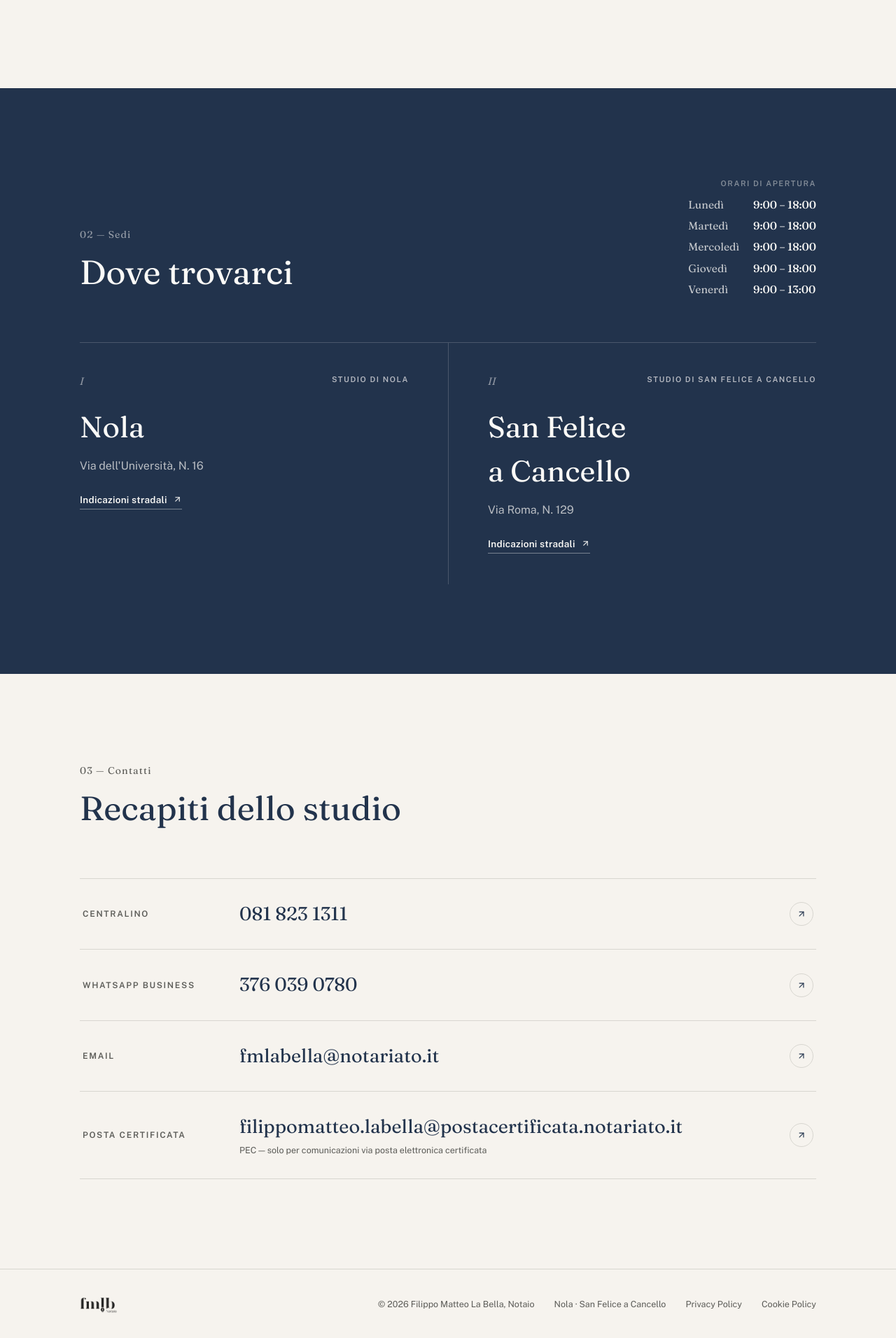
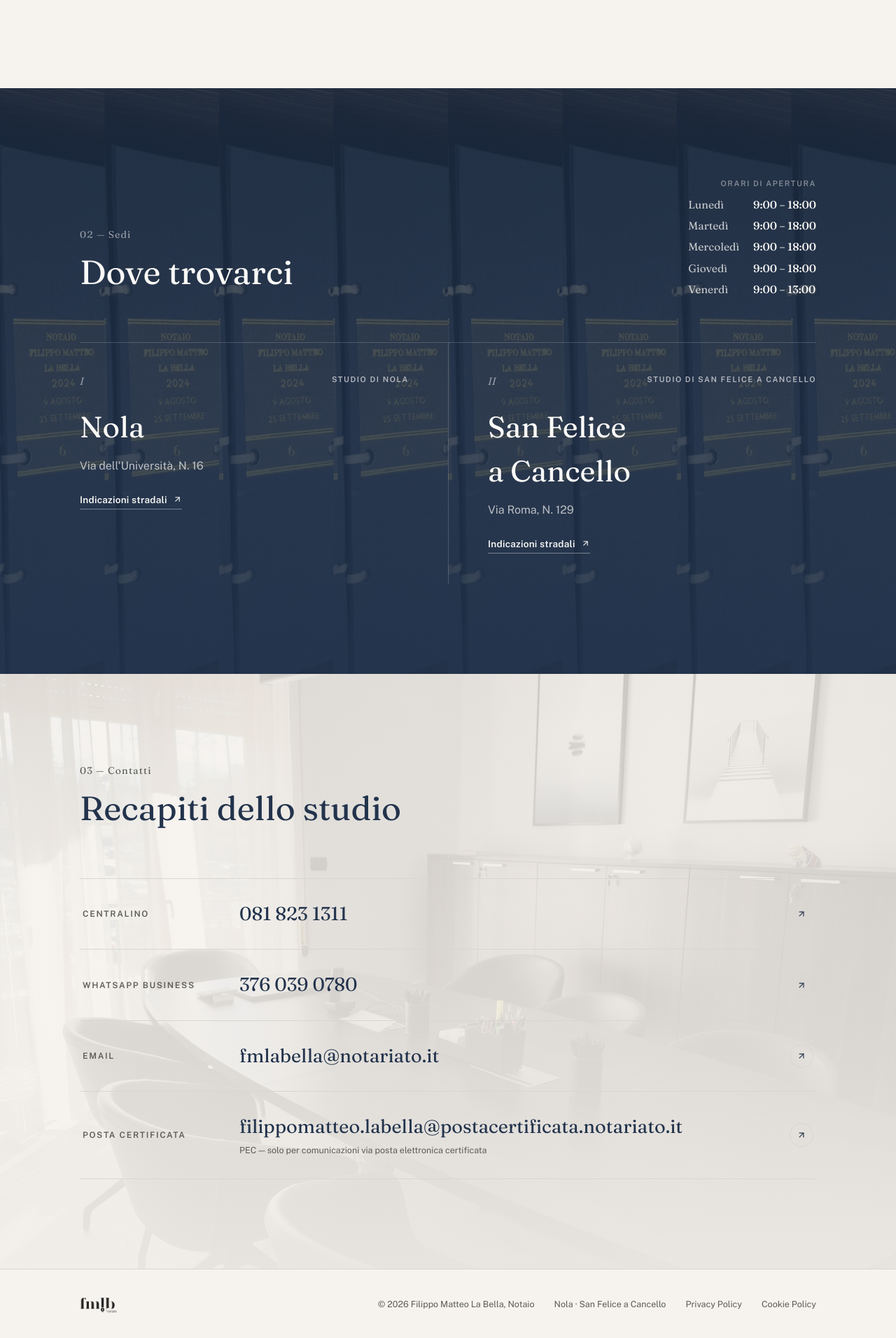
Before and after one commit to fmlb-sketch/sito-notaio-la-bella, a React (Vite) app: page / in a window 1280 px wide. Shown: the part 1548-3460 px from the top of the page at 70% size. Built offline with nearby package versions, Linux system fonts and the light colour scheme.

Commit message:
Add files via upload
aggiunte immagini di sfondo

```diff
--- a/src/App.jsx
+++ b/src/App.jsx
@@ -994,8 +994,16 @@ const OFFICES = [
 
 function Sedi() {
   return (
-    <section id="sedi" className="bg-navy py-[clamp(72px,10vw,130px)] text-offwhite">
-      <div className="mx-auto max-w-[1180px] px-[clamp(24px,5vw,72px)]">
+    <section id="sedi" className="relative overflow-hidden bg-navy py-[clamp(72px,10vw,130px)] text-offwhite">
+      <img
+        src="/assets/archivio-atti.jpg"
+        alt=""
+        aria-hidden="true"
+        className="pointer-events-none absolute inset-0 h-full w-full select-none object-cover opacity-[0.48]"
+      />
+      <div className="pointer-events-none absolute inset-0 bg-gradient-to-b from-navy/50 via-navy/65 to-navy/[0.82]" />
+
+      <div className="relative z-10 mx-auto max-w-[1180px] px-[clamp(24px,5vw,72px)]">
         <Reveal className="mb-[clamp(40px,6vw,64px)] flex flex-wrap items-end justify-between gap-6">
           <div>
             <div className="font-serif text-sm tracking-[0.08em] text-offwhite/55">02 — Sedi</div>
@@ -1091,8 +1099,16 @@ function ContactRow({ label, value, href, external, sub }) {
 
 function Contatti() {
   return (
-    <section id="contatti" className="py-[clamp(72px,10vw,130px)]">
-      <div className="mx-auto max-w-[1180px] px-[clamp(24px,5vw,72px)]">
+    <section id="contatti" className="relative overflow-hidden py-[clamp(72px,10vw,130px)]">
+      <img
+        src="/assets/ufficio-riunioni.jpg"
+        alt=""
+        aria-hidden="true"
+        className="pointer-events-none absolute inset-0 h-full w-full select-none object-cover opacity-30"
+      />
+      <div className="pointer-events-none absolute inset-0 bg-gradient-to-b from-paper/35 via-paper/55 to-paper/80" />
+
+      <div className="relative z-10 mx-auto max-w-[1180px] px-[clamp(24px,5vw,72px)]">
         <Reveal className="mb-[clamp(40px,6vw,64px)] flex flex-wrap items-end justify-between gap-6">
           <div>
             <div className="font-serif text-sm tracking-[0.08em] text-inkSoft">03 — Contatti</div>
```
Also changed, not shown: public/assets/archivio-atti.jpg (added), public/assets/ufficio-riunioni.jpg (added).
